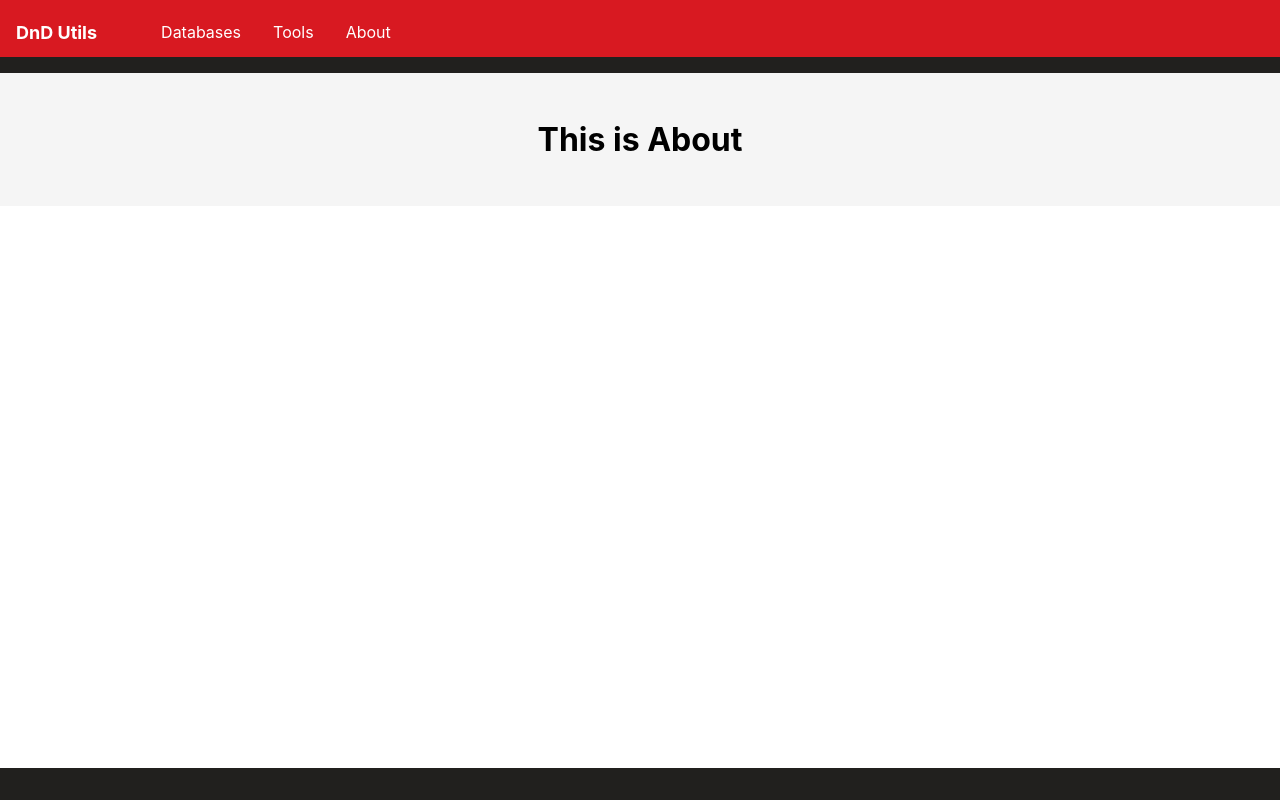
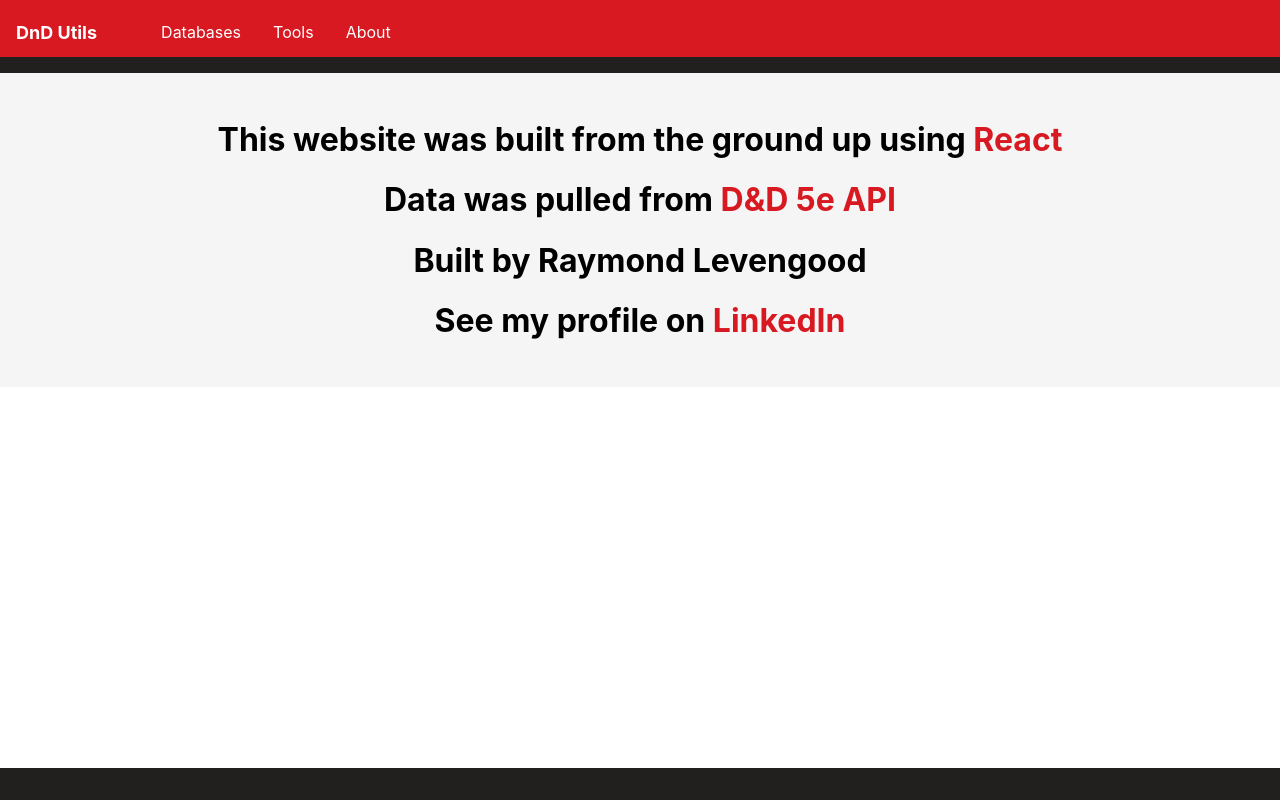
Before and after one commit to IntegerZeroSF/DnD-Utilities, a React (Create React App) app in the folder dnd-util-react/: page /about in a window 1280 px wide. Built offline with nearby package versions, Linux system fonts and the light colour scheme.

Commit message:
got singletrait working

```diff
--- a/dnd-util-react/src/About.js
+++ /dev/null
@@ -1,11 +0,0 @@
-import React from "react";
-import "./About.css";
-
-function About() {
-
-    return (
-        <h1> This is About</h1>
-    )
-}
-
-export default About;
--- a/dnd-util-react/src/App.js
+++ b/dnd-util-react/src/App.js
@@ -1,8 +1,8 @@
 import React from 'react';
 import './App.css'
 import { BrowserRouter as Router, Switch, Route, Link } from 'react-router-dom';
-import Home from './Home.js'
-import About from  './About.js'
+import Home from './OtherPages/Home/Home.js'
+import About from  './OtherPages/About/About.js'
 
 import SpellList from './Databases/SpellList/SpellList.js'
 import TraitsList from './Databases/TraitsList/TraitsList.js'
@@ -50,29 +50,15 @@
       <div className='body'>
         <Switch>
           __________________
-          <Route path='/home'>
-            <Home />
-          </Route>
+          <Route path='/home'exact = {true} component={Home} />
           __________________
-          <Route path='/spelllist' exact = {true}>
-            <SpellList />
-          </Route>
-          <Route path='/traitslist' exact = {true}>
-            <TraitsList />
-          </Route>
-
+          <Route path='/spelllist' exact = {true} component={SpellList} />
+          <Route path='/traitslist' exact = {true} component={TraitsList} />
           __________________
-          <Route path='/diceroller' exact = {true}>
-            <DiceRoller />
-          </Route>
-
-          <Route path='/healthcounter' exact = {true}>
-            <HealthCounter />
-          </Route>
+          <Route path='/diceroller' exact = {true} component={DiceRoller} />
+          <Route path='/healthcounter' exact = {true} component={HealthCounter} />
           __________________
-          <Route path='/about'>
-            <About />
-          </Route>
+          <Route path='/about' exact = {true} component={About} />
           __________________
           <Route path='/spelllist/spell/:spellName/'
                  component={SingleSpell}
@@ -80,7 +66,8 @@
           <Route path='/traitslist/trait/:traitName/'
                  component={SingleTrait}
           />
-
+          __________________
+          <Home />
         </Switch>
       </div>
       <div className='footer' />
--- a/dnd-util-react/src/Databases/SpellList/SingleSpell/SingleSpell.js
+++ b/dnd-util-react/src/Databases/SpellList/SingleSpell/SingleSpell.js
@@ -6,7 +6,7 @@
 
     const [spell, setSpell] = useState([]);
     var inputFetch = props.match.params.spellName
-    var ouputFetch = inputFetch.toLowerCase().replace(' ' , '-' )
+    var ouputFetch = inputFetch.toLowerCase().replace(' ' , '-' ).replace(' ' , '-' ).replace(' ' , '-' ).replace(' ' , '-' )
 
     useEffect(() => {
         fetch(`http://www.dnd5eapi.co/api/spells/${ouputFetch}`)
@@ -27,10 +27,10 @@
                         <div className='variTools'>
                                 <span className='spellLvl'>Level: {spell.level}</span>
                                 <span className='range'>Range: {spell.range}</span>
-                                <span className='components'>Components :{spell.components}</span>
-                                {/* <span className='ritual'>A Ritual: {spell.ritual}</span> */}
+                                <span className='components'>Components: {spell.components}</span>
+                                <span className='ritual'>A Ritual: {`${spell.ritual}`}</span>
                                 <span className='duration'>Duration: {spell.duration}</span>
-                                {/* <h5 className='conc'>Concentration: {spell.concentration}</h5> */}
+                                <h5 className='conc'>Concentration: {`${spell.concentration}`}</h5>
                                 <span className='castingTime'>Casting Time: {spell.casting_time}</span>
                         </div>
                     <div className='cardFooter'></div>
--- a/dnd-util-react/src/Databases/TraitsList/TraitsList.js
+++ b/dnd-util-react/src/Databases/TraitsList/TraitsList.js
@@ -17,7 +17,7 @@
 
   const renderTraits = traits.map( (trait, index) => {
     return (
-      <Link to={`/traitlist/trait/${trait.name}/`}
+      <Link to={`/traitslist/trait/${trait.name}/`}
             className='singleFeature'
             key={trait.index}
             url={trait.url}
--- /dev/null
+++ b/dnd-util-react/src/OtherPages/About/About.css
@@ -0,0 +1,16 @@
+.aboutDiv {
+
+}
+
+.aboutLink:link {
+    color: #D81921;
+    text-decoration: none;
+}
+
+.aboutLink:visited {
+    color: #D81921;
+}
+
+.aboutLink:hover {
+    text-shadow: 2px 2px rgba(33,32,30,0.5);
+}
--- /dev/null
+++ b/dnd-util-react/src/OtherPages/About/About.js
@@ -0,0 +1,16 @@
+import React from "react";
+import "./About.css";
+
+function About() {
+
+    return (
+        <div className='aboutDiv'>
+            <h1>This website was built from the ground up using <a className='aboutLink' href='https://reactjs.org/'>React</a></h1>
+            <h1>Data was pulled from <a className='aboutLink' href='https://www.dnd5eapi.co/'>D&D 5e API</a></h1>
+            <h1>Built by Raymond Levengood</h1>
+            <h1>See my profile on <a className='aboutLink' href='https://www.linkedin.com/in/raymondlevengood'>LinkedIn</a></h1>
+        </div>
+    )
+}
+
+export default About;
--- a/dnd-util-react/src/Tools/DiceRoller/DiceRoller.js
+++ b/dnd-util-react/src/Tools/DiceRoller/DiceRoller.js
@@ -31,7 +31,8 @@
     const rollD20 = () => {
         setDice(prevState => 0)
         setDice(prevState => prevState + Math.floor(Math.random() * 20 + 1))
-
+        // if(dice === 1) {setDice('1... oof nat 1')}
+        // if(dice === 20) {setDice('20... nice!')}
     }
 
 
```
Also changed, not shown: dnd-util-react/src/About.css (deleted), dnd-util-react/src/OtherPages/Home/Home.css (renamed from dnd-util-react/src/Home.css), dnd-util-react/src/OtherPages/Home/Home.js (renamed from dnd-util-react/src/Home.js), dnd-util-react/src/OtherPages/Home/d20 dice.png (renamed from dnd-util-react/src/d20 dice.png).
